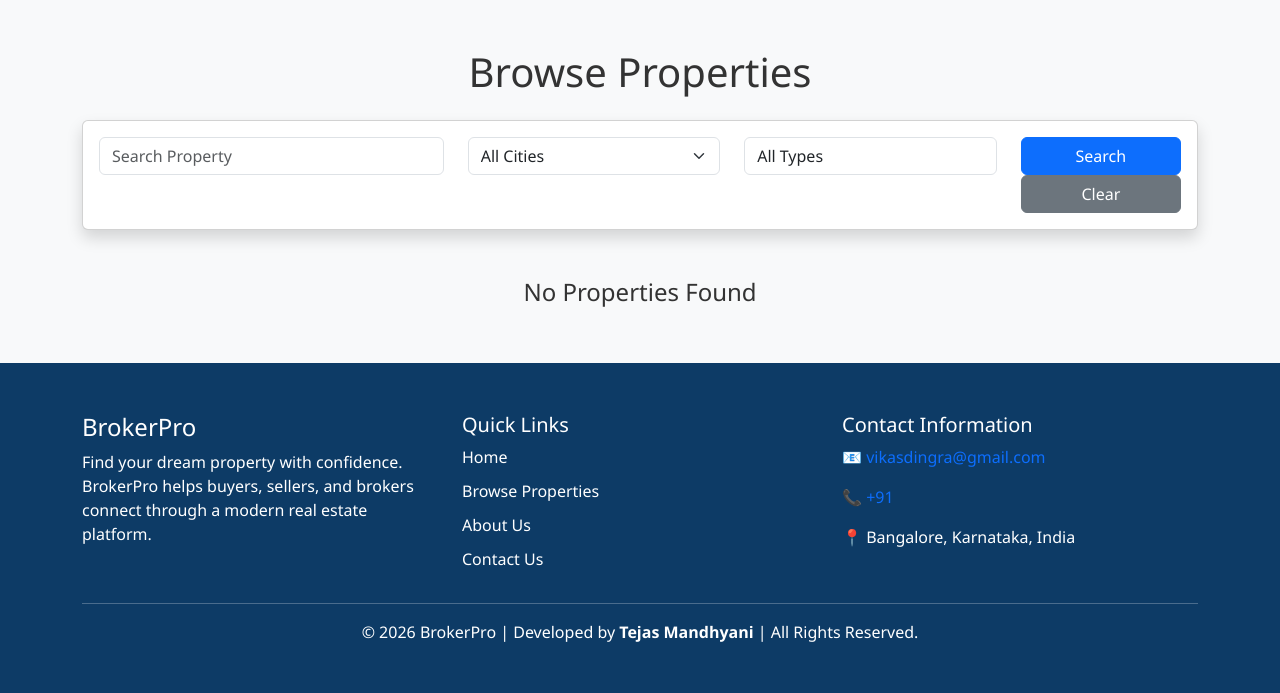
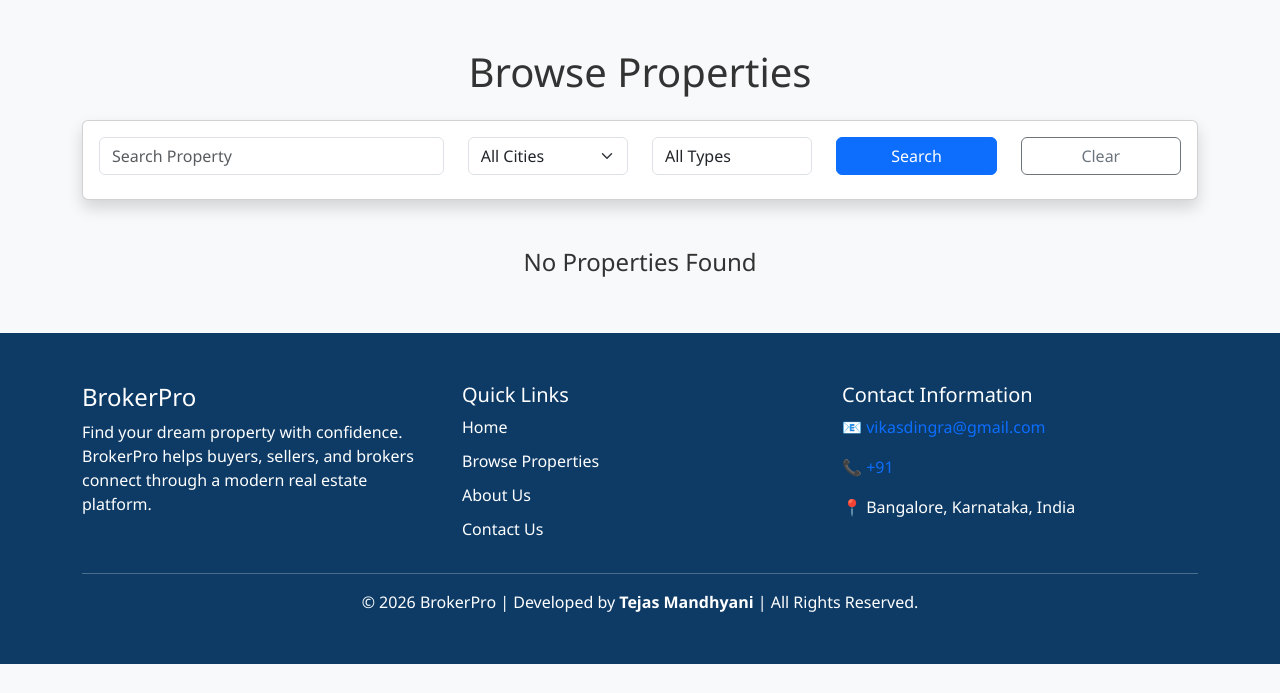
Before and after one commit to tejasmandhyani/BrokerPro, a Django app: page /properties/ in a window 1280 px wide. Shown: the part 68-761 px from the top of the page. Run offline with Django 5.2, Linux system fonts and the light colour scheme; data that the repository does not hold is empty.

Commit message:
SEARCH FIX

```diff
--- a/templates/property/browse_properties.html
+++ b/templates/property/browse_properties.html
@@ -24,7 +24,7 @@ Browse Properties
 
                 <div class="row">
 
-                    <div class="col-md-4 mb-2">
+                    <div class="col-lg-4 col-md-6 mb-2">
 
                         <input type="text"
                         name="search"
@@ -34,7 +34,7 @@ Browse Properties
 
                     </div>
 
-                    <div class="col-md-3 mb-2">
+                    <div class="col-lg-2 col-md-6 mb-2">
 
                         <select
                         name="city"
@@ -63,7 +63,7 @@ Browse Properties
 
                     </div>
 
-                    <div class="col-md-3 mb-2">
+                    <div class="col-lg-2 col-md-6 mb-2">
 
                     <select name="property_type"
                             class="form-control">
@@ -94,19 +94,24 @@ Browse Properties
 
                     </div>
 
-                    <div class="col-md-2">
+                    <div class="col-lg-2 col-md-6 mb-2">
 
-                        <button class="btn btn-primary w-100">
+                    <button class="btn btn-primary w-100 h-100">
 
-                            Search
+                    Search
 
-                        </button>
-                        <a href="{% url 'browse_properties' %}"
-                        class="btn btn-secondary w-100">
+                    </button>
 
-                         Clear
+                    </div>
 
-                        </a>
+                    <div class="col-lg-2 col-md-6 mb-2">
+
+                    <a href="{% url 'browse_properties' %}"
+                    class="btn btn-outline-secondary w-100 h-100 d-flex align-items-center justify-content-center">
+
+                    Clear
+
+                    </a>
 
                     </div>
 
```
Also changed, not shown: static/css/dashboard.css (+7 -0 lines), templates/dashboard/property_list.html (+4 -4 lines).
